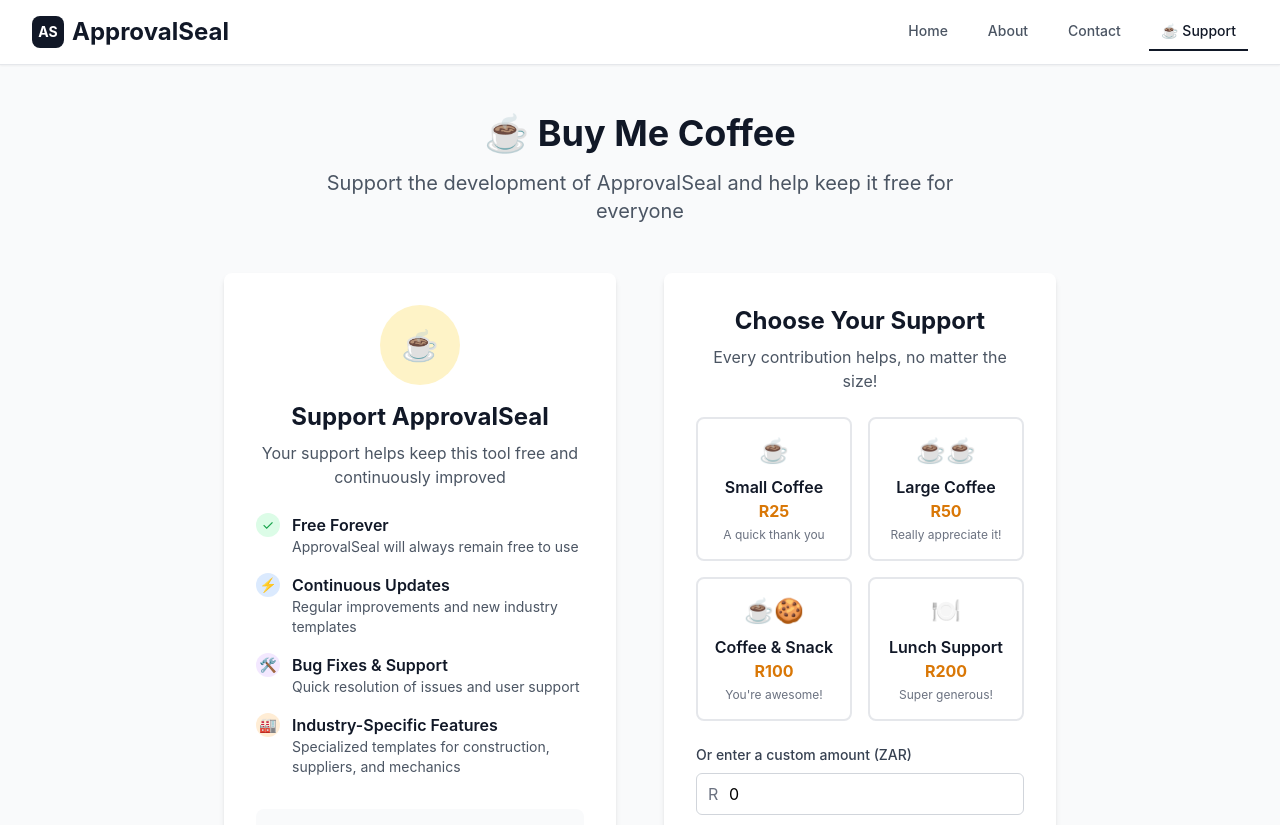
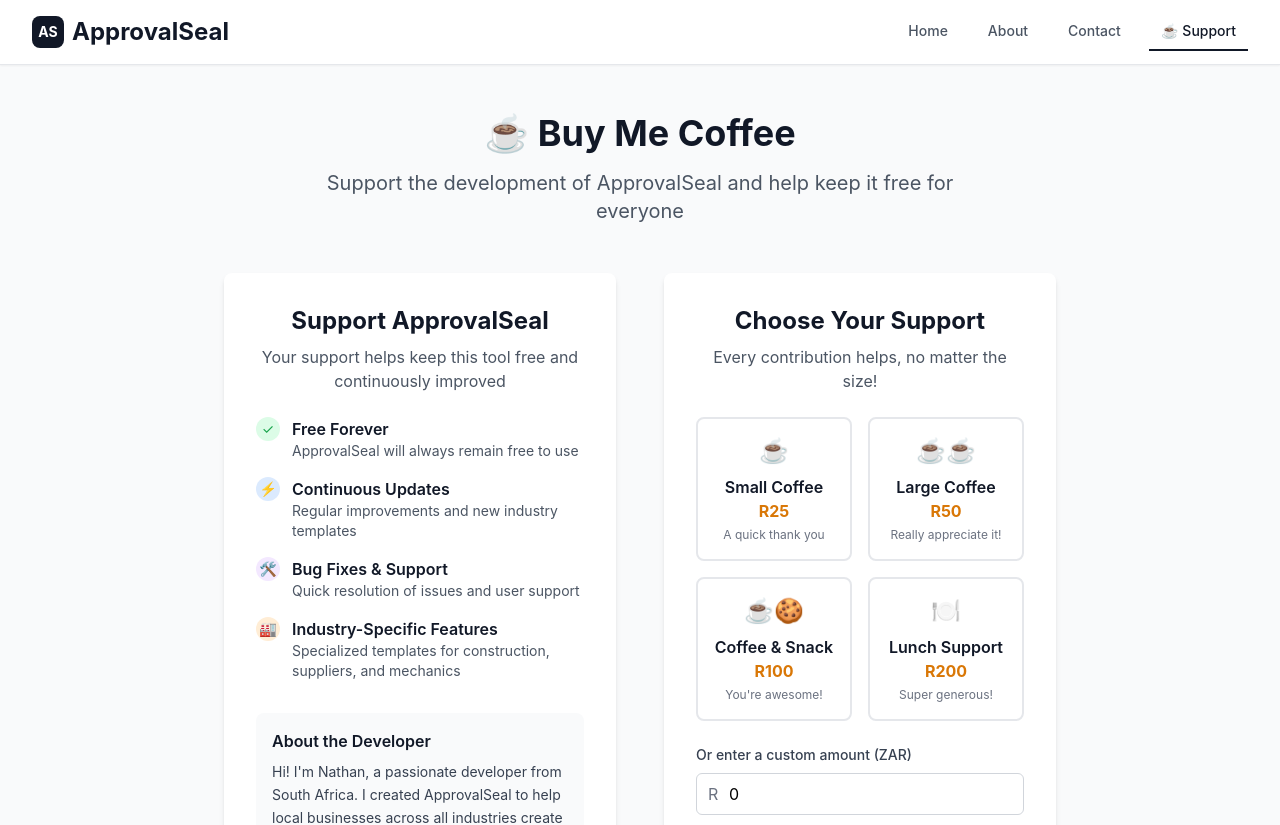
Before and after one commit to Nathandiv/AprrovalSeal, an Angular app: page /support in a window 1280 px wide. Shown: the top 825 px of the page. Built offline with nearby package versions, Linux system fonts and the light colour scheme.

Commit message:
made changes to the support page

```diff
--- a/src/pages/support/support.component.html
+++ b/src/pages/support/support.component.html
@@ -13,9 +13,9 @@
       <!-- Left Column - About Support -->
       <div class="bg-white rounded-lg shadow-md p-6 sm:p-8">
         <div class="text-center mb-6">
-          <div class="w-20 h-20 bg-amber-100 rounded-full flex items-center justify-center mx-auto mb-4">
+          <!-- <div class="w-20 h-20 bg-amber-100 rounded-full flex items-center justify-center mx-auto mb-4">
             <span class="text-3xl">☕</span>
-          </div>
+          </div> -->
           <h2 class="text-2xl font-bold text-gray-900 mb-2">Support ApprovalSeal</h2>
           <p class="text-gray-600">
             Your support helps keep this tool free and continuously improved
```
